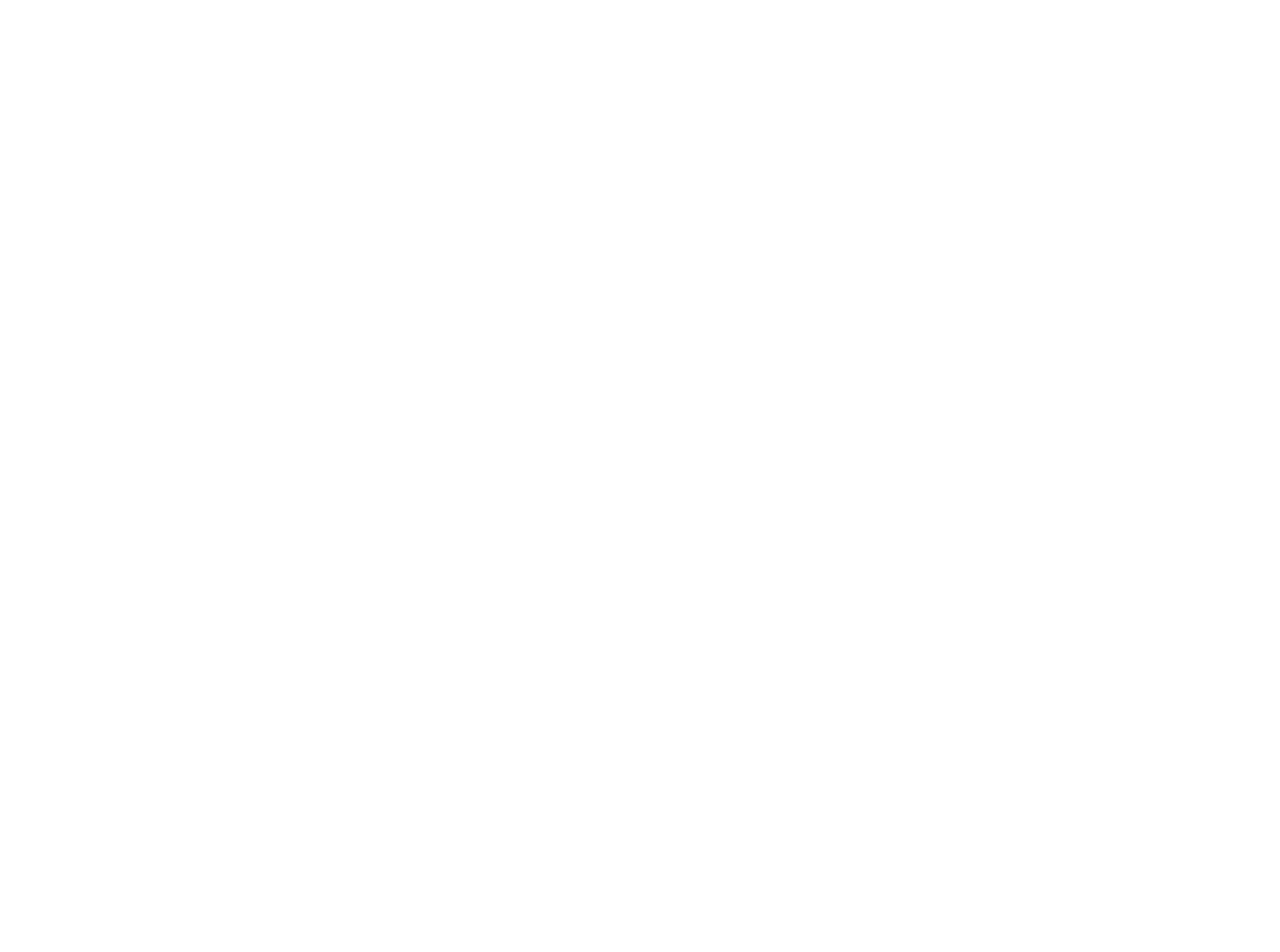
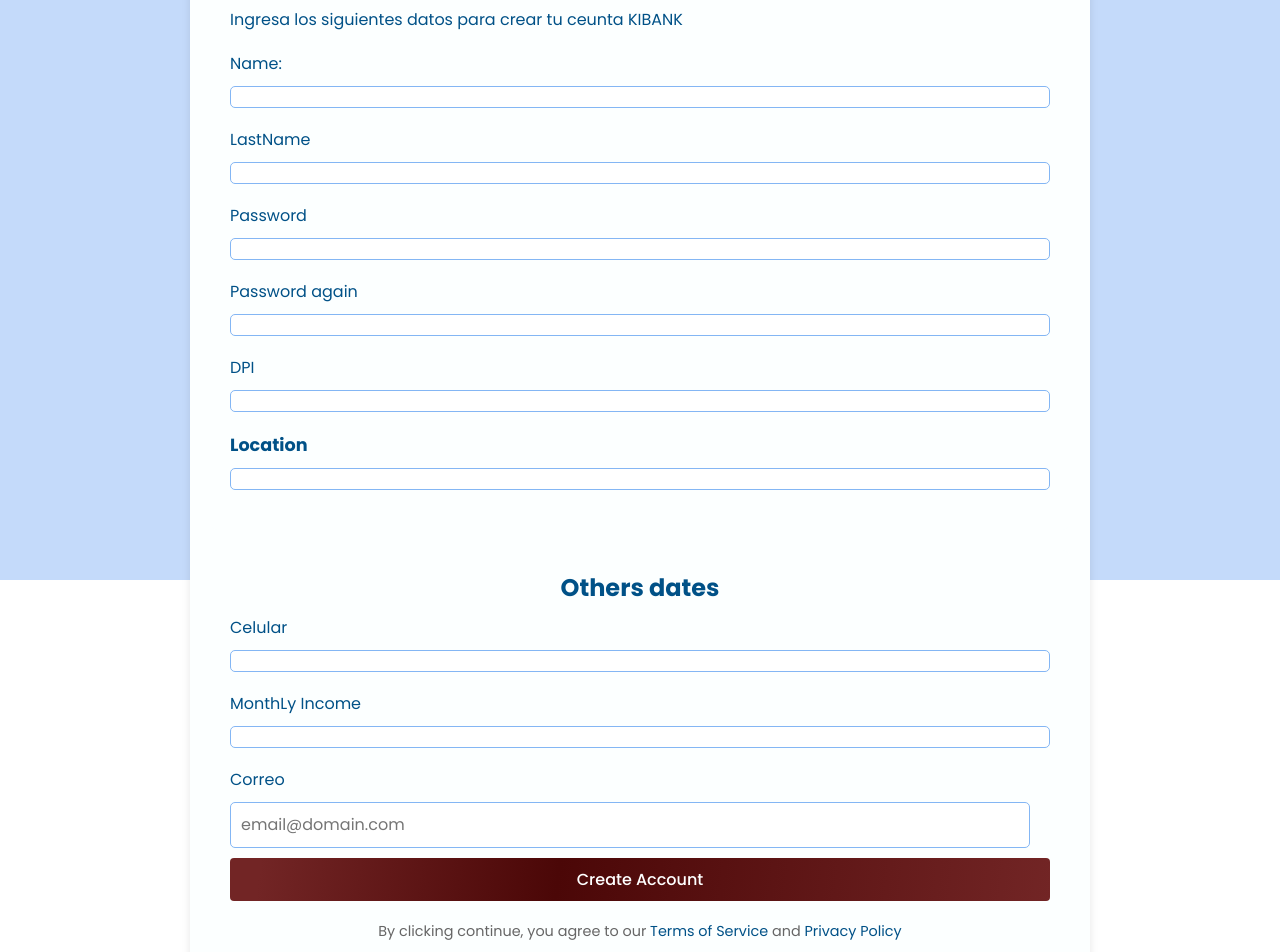
Before and after one commit to agonzalez2022198/IN6BV_BANCO_FRONTEND, a React (Vite) app: page / in a window 1280 px wide. Before the commit this address had no page. Shown: the part 220-1172 px from the top of the page. Before the commit the page ends 800 px from the top, so only its background shows below. Built offline with nearby package versions, Linux system fonts and the light colour scheme.

Commit message:
Register designe un frontend

```diff
--- a/src/components/Register.jsx
+++ b/src/components/Register.jsx
@@ -1,7 +1,98 @@
 import React from "react";
-import "./style.css";
+//import "./authPage";
 
-export const Register = () => {
+
+
+
+export const Register = ({ switchAuthHandler }) => {
+  //const { register, isLoading } = useRegister();
+
+  const [formState, setFormState] = useState({
+    email: {
+      value: "",
+      isValid: false,
+      showError: false,
+    },
+    password: {
+      value: "",
+      isValid: false,
+      showError: false,
+    },
+    passwordConfir: {
+      value: "",
+      isValid: false,
+      showError: false,
+    },
+    name: {
+      value: "",
+      isValid: false,
+      showError: false,
+    },
+    lastName: {
+      value: "",
+      isValid: false,
+      showError: false,
+    },
+  });
+
+  const handleInputValueChange = (value, field) => {
+    setFormState((prevState) => ({
+      ...prevState,
+      [field]: {
+        ...prevState[field],
+        value,
+      },
+    }));
+  };
+
+  const handleInputValidationOnBlur = (value, field) => {
+    let isValid = false;
+    switch (field) {
+      case "email":
+        isValid = validateEmail(value);
+        break;
+      case "password":
+        isValid = validatePassword(value);
+        break;
+      case "passwordConfir":
+        isValid = validatePasswordConfir(formState.password.value, value);
+        break;
+      case "name":
+        isValid = validateName(value);
+        break;
+      case "lastName":
+        isValid = validateLastName(value);
+        break;
+      default:
+        break;
+    }
+    setFormState((prevState) => ({
+      ...prevState,
+      [field]: {
+        ...prevState[field],
+        isValid,
+        showError: !isValid,
+      },
+    }));
+  };
+
+  const handleRegister = (event) => {
+    event.preventDefault();
+    console.log(formState)
+    register(
+      formState.email.value,
+      formState.password.value,
+      formState.name.value,
+      formState.lastName.value
+    );
+  };
+
+  const isSubmitButtonDisabled =
+    isLoading ||
+    !formState.password.isValid ||
+    !formState.email.isValid ||
+    !formState.name.isValid ||
+    !formState.lastName.isValid;
   return (
     <div className="auth">
       <div className="div">
--- /dev/null
+++ b/src/pages/HomePage/HomePage.jsx
@@ -0,0 +1,96 @@
+import React from 'react';
+import "./homePage.css";
+
+export const HomePage = () => {
+    return (
+        <div className="auth">
+          <div className="div">
+            <div className="overlap-group">
+                 <div className="content">
+                <div className="copy">
+                  <div className="text-wrapper">WELCOME TO KIBANK</div>
+                  <p className="text-wrapper-2">Ingresa los siguientes datos para crear tu ceunta KIBANK</p>
+                </div>
+                <div className="text-wrapper-2">Name:</div>
+                <div className="input-and-button">
+                  <div className="field" />
+                </div>
+                <div className="text-wrapper-2">LastName</div>
+                <div className="input-and-button">
+                  <div className="field" />
+                </div>
+                <div className="text-wrapper-2">Password</div>
+                <div className="input-and-button">
+                  <div className="field" />
+                </div>
+                <div className="text-wrapper-2">Password again</div>
+                <div className="input-and-button">
+                  <div className="field" />
+                </div>
+                <div className="text-wrapper-2">DPI</div>
+                <div className="field-2" />
+                <div className="text-wrapper-3">Location</div>
+                <div className="field-wrapper">
+                  <div className="field" />
+                </div>
+              </div>
+              <div className="content">
+                <div className="copy">
+                  <div className="text-wrapper">WELCOME TO KIBANK</div>
+                  <p className="text-wrapper-2">Ingresa los siguientes datos para crear tu ceunta KIBANK</p>
+                </div>
+                <div className="text-wrapper-2">Name:</div>
+                <div className="input-and-button">
+                  <div className="field" />
+                </div>
+                <div className="text-wrapper-2">LastName</div>
+                <div className="input-and-button">
+                  <div className="field" />
+                </div>
+                <div className="text-wrapper-2">Password</div>
+                <div className="input-and-button">
+                  <div className="field" />
+                </div>
+                <div className="text-wrapper-2">Password again</div>
+                <div className="input-and-button">
+                  <div className="field" />
+                </div>
+                <div className="text-wrapper-2">DPI</div>
+                <div className="field-2" />
+                <div className="text-wrapper-3">Location</div>
+                <div className="field-wrapper">
+                  <div className="field" />
+                </div>
+              </div>
+            </div>
+            <div className="content-2">
+              <div className="div-wrapper">
+                <div className="text-wrapper">Others dates</div>
+              </div>
+              <div className="text-wrapper-2">Celular</div>
+              <div className="input-and-button">
+                <div className="field" />
+              </div>
+              <div className="text-wrapper-2">MonthLy Income</div>
+              <div className="input-and-button">
+                <div className="field" />
+              </div>
+              <div className="text-wrapper-2">Correo</div>
+              <div className="input-and-button">
+                <input className="label" placeholder="email@domain.com" type="email" />
+                <button className="button">
+                  <div className="text-wrapper-4">Create Account</div>
+                </button>
+              </div>
+              <p className="by-clicking-continue">
+                <span className="span">By clicking continue, you agree to our </span>
+                <span className="text-wrapper-5">Terms of Service</span>
+                <span className="span"> and </span>
+                <span className="text-wrapper-5">Privacy Policy</span>
+              </p>
+            </div>
+            <div className="text-wrapper-6">KIBANK</div>
+          </div>
+        </div>
+      );
+};
--- /dev/null
+++ b/src/pages/HomePage/homePage.css
@@ -0,0 +1,136 @@
+/* homePage.css */
+
+body {
+    font-family: 'Arial', sans-serif;
+    background-color: #f4f4f9;
+    margin: 0;
+    padding: 0;
+}
+
+.auth {
+    display: flex;
+    justify-content: center;
+    align-items: center;
+    height: 100vh;
+    background-color: #c4dafa;
+}
+
+.div {
+    background: #fcffff;
+    box-shadow: 0 4px 8px rgba(0, 0, 0, 0.1);
+    border-radius: 10px;
+    width: 80%;
+    max-width: 900px;
+    padding: 20px;
+}
+
+.overlap-group {
+    display: flex;
+    flex-direction: column;
+    gap: 20px;
+}
+
+.content, .content-2 {
+    background: #fcffff;
+    padding: 20px;
+    border-radius: 8px;
+    margin-bottom: 20px;
+}
+
+.copy {
+    margin-bottom: 20px;
+}
+
+.text-wrapper {
+    font-size: 1.5rem;
+    color: #005187;
+    font-weight: bold;
+    margin-bottom: 10px;
+    text-align: center;
+}
+
+.text-wrapper-2 {
+    font-size: 1rem;
+    color: #005187;
+    margin-bottom: 10px;
+}
+
+.text-wrapper-3 {
+    font-size: 1.1rem;
+    color: #005187;
+    margin-bottom: 10px;
+    font-weight: bold;
+}
+
+.field, .field-2 {
+    background: #fff;
+    border: 1px solid #84b6f4;
+    border-radius: 5px;
+    padding: 10px;
+    font-size: 1rem;
+    width: 100%;
+    box-sizing: border-box;
+    margin-bottom: 20px;
+}
+
+.field-wrapper {
+    margin-bottom: 20px;
+}
+
+.input-and-button {
+    display: flex;
+    flex-direction: column;
+    gap: 10px;
+}
+
+.label {
+    padding: 10px;
+    border: 1px solid #84b6f4;
+    border-radius: 5px;
+    font-size: 1rem;
+    width: calc(100% - 20px);
+    box-sizing: border-box;
+}
+
+.button {
+    background-color: #005187;
+    color: white;
+    padding: 10px 20px;
+    border: none;
+    border-radius: 5px;
+    cursor: pointer;
+    font-size: 1rem;
+    transition: background-color 0.3s ease;
+}
+
+.button:hover {
+    background-color: #84b6f4;
+}
+
+.by-clicking-continue {
+    font-size: 0.9rem;
+    color: #666;
+    text-align: center;
+    margin-top: 20px;
+}
+
+.span {
+    color: #666;
+}
+
+.text-wrapper-5 {
+    color: #005187;
+    cursor: pointer;
+}
+
+.text-wrapper-5:hover {
+    text-decoration: underline;
+}
+
+.text-wrapper-6 {
+    text-align: center;
+    font-size: 2rem;
+    color: #005187;
+    font-weight: bold;
+    margin-top: 20px;
+}
--- a/src/pages/auth/AuthPage.jsx
+++ b/src/pages/auth/AuthPage.jsx
@@ -1,28 +1,13 @@
-import { useState } from "react";
-
 import { Register } from "../../components/Register";
-
 import './authPage.css';
 
-export const authPage = () => {
-
-    const [isLogin, setIsLogin] = useState(true);
-
-  const handleAuthPageToggle = () => {
-    setIsLogin((prev) => !prev);
-  };
-
-  return(
+export const AuthPage = () => {
+  return (
     <div className="auth-container">
       <div className="auth-background"></div>
       <div className="auth-form-container">
-        {isLogin ? (
-          <Login switchAuthHandler={handleAuthPageToggle} />
-        ) : (
-          <Register switchAuthHandler={handleAuthPageToggle} />
-        )}
+        <Register />
       </div>
     </div>
   );
-
 }
--- a/src/pages/auth/index.js
+++ b/src/pages/auth/index.js
@@ -0,0 +1 @@
+export { AuthPage } from "./AuthPage";
```
Also changed, not shown: package.json (+17 -26 lines), src/routes.jsx (+6 -2 lines), src/services/api.jsx (added, +36 -0 lines), 1 other file (tests, documents, lock files or other folders).
